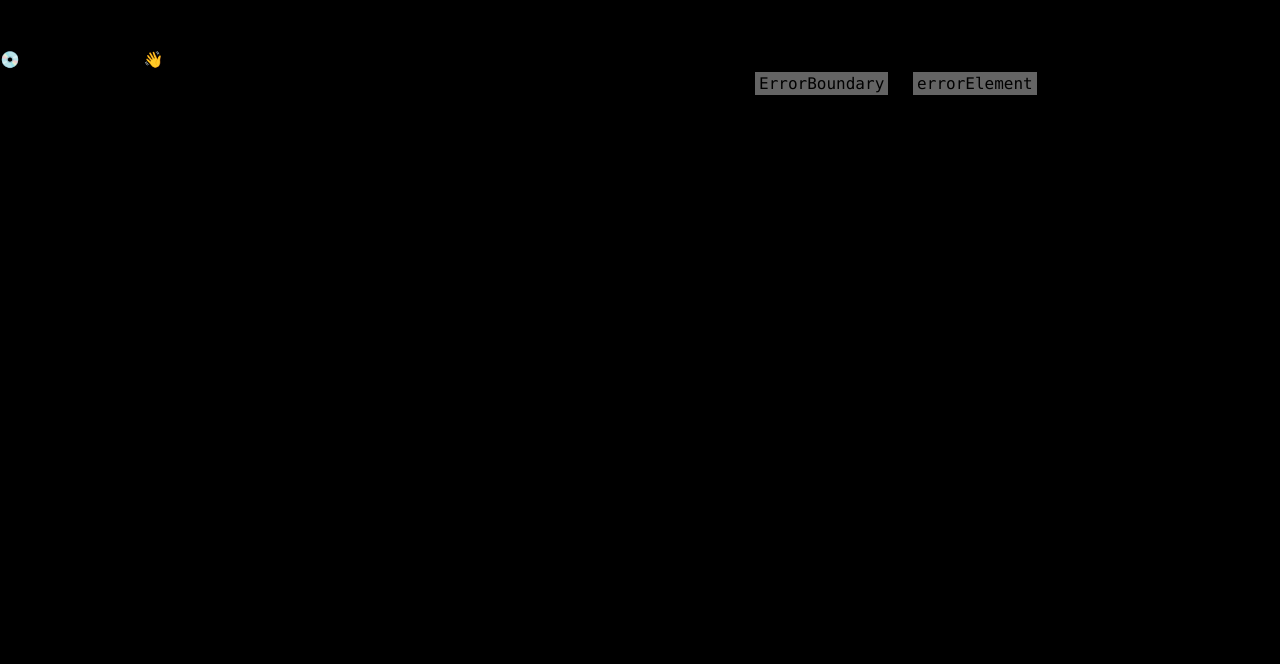
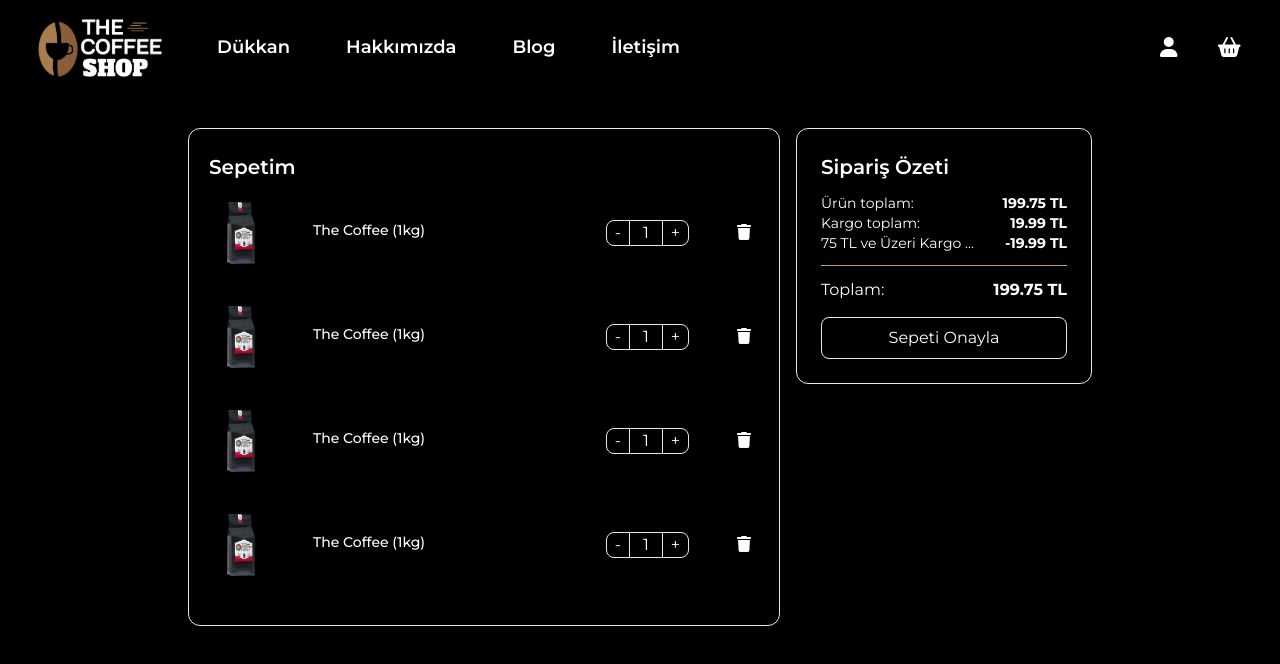
Before and after one commit to frknsprnl/coffee-shop, a React (Vite) app: page /basket in a window 1280 px wide. Before the commit this address had no page. Shown: the top 664 px of the page. Built offline with nearby package versions, Linux system fonts and the light colour scheme.

Commit message:
Add: Basket Page

```diff
--- a/src/layouts/Header/index.jsx
+++ b/src/layouts/Header/index.jsx
@@ -43,7 +43,7 @@
         <Link to="/login" className="p-4 text-xl hover:text-[#cda154]">
           <FontAwesomeIcon icon={faUser} />
         </Link>
-        <Link to="" className="p-4 text-xl hover:text-[#cda154]">
+        <Link to="/basket" className="p-4 text-xl hover:text-[#cda154]">
           <FontAwesomeIcon icon={faBasketShopping} />
         </Link>
       </div>
--- a/src/main.jsx
+++ b/src/main.jsx
@@ -11,6 +11,7 @@
 import Blog from './pages/Blog'
 import Contact from './pages/Contact'
 import Login from './pages/Login';
+import Basket from './pages/Basket';
 
 const router = createBrowserRouter([
   {
@@ -37,6 +38,10 @@
     path: "/login",
     element: <Login />,
   },
+  {
+    path: "/basket",
+    element: <Basket />,
+  },
 ]);
 
 ReactDOM.createRoot(document.getElementById('root')).render(
--- /dev/null
+++ b/src/pages/Basket/index.jsx
@@ -0,0 +1,154 @@
+import React from "react";
+import Header from "../../layouts/Header";
+import productImage from "../../assets/1kg.png";
+import { faTrash } from "@fortawesome/free-solid-svg-icons";
+import { FontAwesomeIcon } from "@fortawesome/react-fontawesome";
+
+function Basket() {
+  return (
+    <div>
+      <Header />
+      <div className="flex flex-col md:flex-row py-8 px-4 md:px-12 gap-4 justify-center">
+        <div className="border-[1.6px] py-6 rounded-xl w-1/2 text-white">
+          <h1 className="text-lg md:text-xl font-semibold px-5">Sepetim</h1>
+          <div className=" h-[420px] overflow-y-auto">
+            <div className="flex justify-between items-center p-5">
+              <img src={productImage} alt="" width={64} />
+              <div className="flex flex-1 text-white px-10 justify-between">
+                <span className="text-sm font-medium">The Coffee (1kg)</span>
+                <div className=" rounded-lg">
+                  <button className="px-2 border-[1.6px] rounded-tl-lg rounded-bl-lg hover:border-[#cda154] hover:text-[#cda154] duration-500">
+                    -
+                  </button>
+                  <input
+                    type="text"
+                    className="w-8 bg-transparent text-center outline-none border-t-[1px] border-b-[1px]"
+                    value={1}
+                    pattern="[0-9]*"
+                  />
+                  <button className="px-2 border-[1.6px] rounded-tr-lg rounded-br-lg hover:border-[#cda154] hover:text-[#cda154] duration-500">
+                    +
+                  </button>
+                </div>
+              </div>
+              <button>
+                <FontAwesomeIcon
+                  icon={faTrash}
+                  className="px-2 hover:text-red-500"
+                />
+              </button>
+            </div>
+            <div className="flex justify-between items-center p-5">
+              <img src={productImage} alt="" width={64} />
+              <div className="flex flex-1 text-white px-10 justify-between">
+                <span className="text-sm font-medium">The Coffee (1kg)</span>
+                <div className=" rounded-lg">
+                  <button className="px-2 border-[1.6px] rounded-tl-lg rounded-bl-lg hover:border-[#cda154] hover:text-[#cda154] duration-500">
+                    -
+                  </button>
+                  <input
+                    type="text"
+                    className="w-8 bg-transparent text-center outline-none border-t-[1px] border-b-[1px]"
+                    value={1}
+                    pattern="[0-9]*"
+                  />
+                  <button className="px-2 border-[1.6px] rounded-tr-lg rounded-br-lg hover:border-[#cda154] hover:text-[#cda154] duration-500">
+                    +
+                  </button>
+                </div>
+              </div>
+              <button>
+                <FontAwesomeIcon
+                  icon={faTrash}
+                  className="px-2 hover:text-red-500"
+                />
+              </button>
+            </div>
+            <div className="flex justify-between items-center p-5">
+              <img src={productImage} alt="" width={64} />
+              <div className="flex flex-1 text-white px-10 justify-between">
+                <span className="text-sm font-medium">The Coffee (1kg)</span>
+                <div className=" rounded-lg">
+                  <button className="px-2 border-[1.6px] rounded-tl-lg rounded-bl-lg hover:border-[#cda154] hover:text-[#cda154] duration-500">
+                    -
+                  </button>
+                  <input
+                    type="text"
+                    className="w-8 bg-transparent text-center outline-none border-t-[1px] border-b-[1px]"
+                    value={1}
+                    pattern="[0-9]*"
+                  />
+                  <button className="px-2 border-[1.6px] rounded-tr-lg rounded-br-lg hover:border-[#cda154] hover:text-[#cda154] duration-500">
+                    +
+                  </button>
+                </div>
+              </div>
+              <button>
+                <FontAwesomeIcon
+                  icon={faTrash}
+                  className="px-2 hover:text-red-500"
+                />
+              </button>
+            </div>
+            <div className="flex justify-between items-center p-5">
+              <img src={productImage} alt="" width={64} />
+              <div className="flex flex-1 text-white px-10 justify-between">
+                <span className="text-sm font-medium">The Coffee (1kg)</span>
+                <div className=" rounded-lg">
+                  <button className="px-2 border-[1.6px] rounded-tl-lg rounded-bl-lg hover:border-[#cda154] hover:text-[#cda154] duration-500">
+                    -
+                  </button>
+                  <input
+                    type="text"
+                    className="w-8 bg-transparent text-center outline-none border-t-[1px] border-b-[1px]"
+                    value={1}
+                    pattern="[0-9]*"
+                  />
+                  <button className="px-2 border-[1.6px] rounded-tr-lg rounded-br-lg hover:border-[#cda154] hover:text-[#cda154] duration-500">
+                    +
+                  </button>
+                </div>
+              </div>
+              <button>
+                <FontAwesomeIcon
+                  icon={faTrash}
+                  className="px-2 hover:text-red-500"
+                />
+              </button>
+            </div>
+          </div>
+        </div>
+        <div className="border-[1.6px] h-64 p-6 rounded-xl w-1/4 text-white flex flex-col">
+          <h1 className="text-lg md:text-xl font-semibold">Sipariş Özeti</h1>
+          <ul className="py-3 text-sm border-b border-[#cda154]">
+            <li className="flex justify-between">
+              <span>Ürün toplam:</span>
+              <b>199.75 TL</b>
+            </li>
+            <li className="flex justify-between">
+              <span>Kargo toplam:</span>
+              <b>19.99 TL</b>
+            </li>
+            <li className="flex justify-between">
+              <span title="75 TL ve Üzeri Kargo Bedava">
+                75 TL ve Üzeri Kargo ...
+              </span>
+              <b>-19.99 TL</b>
+            </li>
+          </ul>
+          <div className="flex justify-between py-3">
+            <span>Toplam: </span>
+            <b>199.75 TL</b>
+          </div>
+          <div className="w-full mt-auto">
+            <button className="text-[#777] hover:text-white form-item hover:border-[#cda154] focus:border-[#cda154]">
+              Sepeti Onayla
+            </button>
+          </div>
+        </div>
+      </div>
+    </div>
+  );
+}
+
+export default Basket;
```
Also changed, not shown: 1 other file (tests, documents, lock files or other folders).
